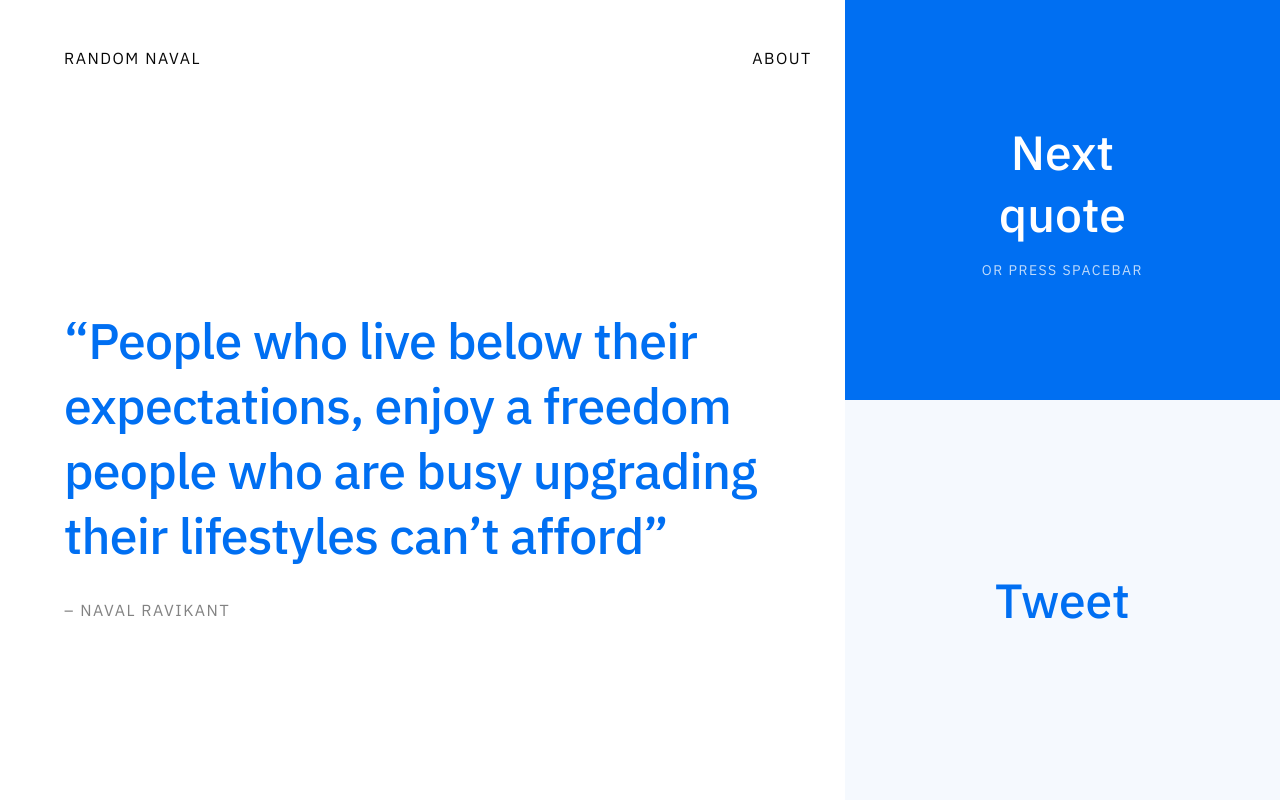
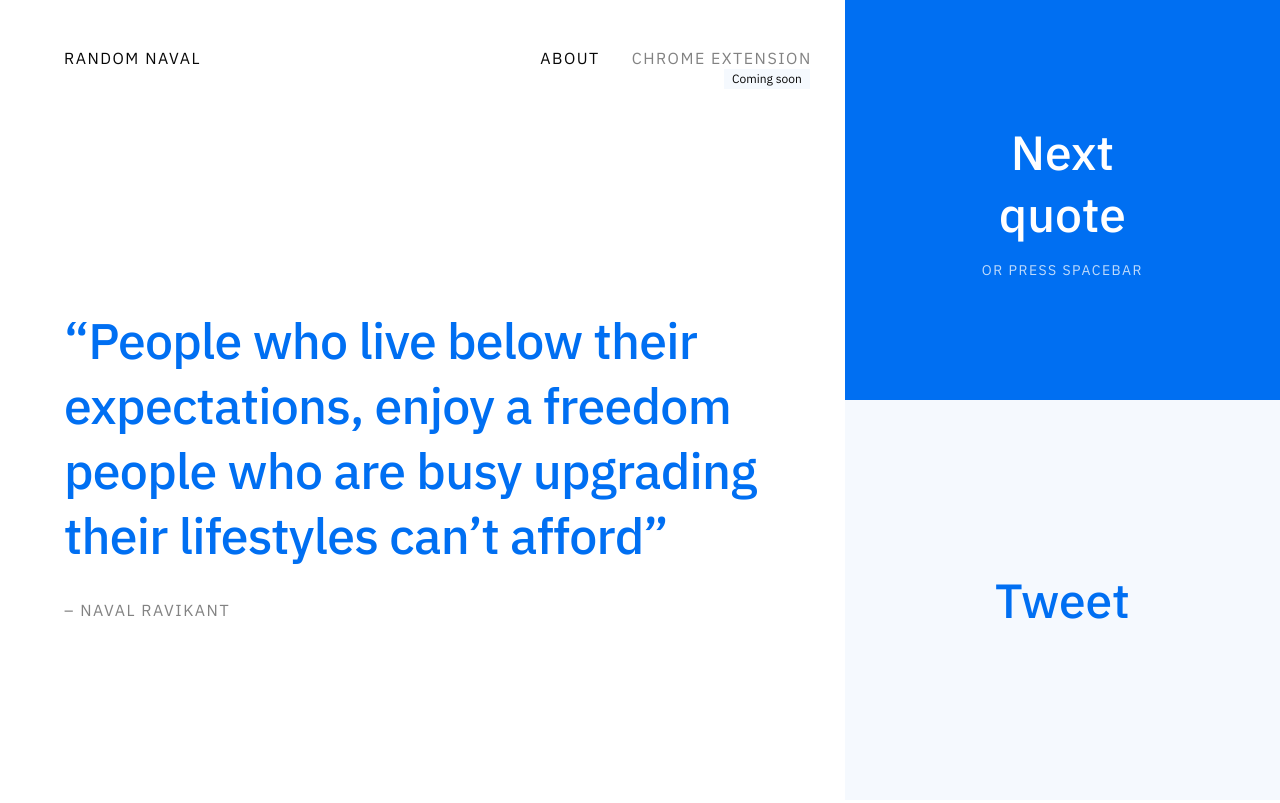
Before and after one commit to PreciousME/preciousme.github.io, a plain HTML site: page index.html in a window 1280 px wide. Shown: the top 803 px of the page. Drawn offline with Linux system fonts and the light colour scheme.

Commit message:
Updated chrome plugin link

```diff
--- a/index.html
+++ b/index.html
@@ -12,6 +12,16 @@
         <link rel="stylesheet" href="style/style.css">
         <link href="https://fonts.googleapis.com/css2?family=IBM+Plex+Sans:wght@300;400;500;600;700&display=swap" rel="stylesheet">
         <link rel="shortcut icon" href="style/images/random-naval-favicon.png" type="image/x-icon">
+        <!-- Global site tag (gtag.js) - Google Analytics -->
+        <script async src="https://www.googletagmanager.com/gtag/js?id=UA-173178713-1"></script>
+        <script>
+        window.dataLayer = window.dataLayer || [];
+        function gtag(){dataLayer.push(arguments);}
+        gtag('js', new Date());
+
+        gtag('config', 'UA-173178713-1');
+        </script>
+
     </head>
 
     <body>
@@ -24,6 +34,8 @@
                     <a href="index.html">RANDOM NAVAL</a>
                     <div class="interior">
                         <a href="about.html">ABOUT</a>
+                        <h6 href="#" class="chrome">CHROME EXTENSION</h6>
+                        <p>Coming soon</p>
                     </div>
                 </header>
                 <h1 id="output">"There is no answer. The real answer is ‘because.’ You get to make up your own answer is the beauty. If there was a single answer, we would not be free. We would be trapped…we would all have to live to that answer…luckily there is no answer. There is no answer. The real answer is ‘because.’ You get to make up your own answer is the beauty. If there was a single answer, we would not be free. We would be trapped…we would all have to live to that answer…luckily there is no answer.""</h1>
--- a/style/style.css
+++ b/style/style.css
@@ -252,6 +252,10 @@ h1, h2 {
   }
 }
 
+.interior h6 {
+  margin-left: 2rem;
+}
+
 h1#output, h2#outpu {
   margin: 20vh 0 2rem 0;
 }
@@ -275,9 +279,13 @@ header {
   bottom: 0;
   z-index: 1;
 }
-@media only screen and (max-width: 768px) {
+@media only screen and (max-width: 800px) {
 .about .ctas {
   position: relative;
+}
+
+a.chrome {
+  display: none;
 }
 }
 
@@ -470,7 +478,7 @@ h6.footer.mob {
   bottom: 84px;
 }*/
 
-header a, .content p {
+header a, .content p, .interior h6 {
   color: #080808;
   font-size: 0.75rem;
   letter-spacing: 1.5px;
@@ -486,14 +494,15 @@ header a, .content p {
 }
 
 @media only screen and (min-width: 768px) {
-  header a, .content p {
+  header a, .content p, .interior h6 {
     font-size: 1rem;
+    margin-bottom: 0vh;
   }
 }
 
 
 
-@media only screen and (min-width: 768px) {
+@media only screen and (min-width: 800px) {
   .footer {
     margin-left: 4rem;
   }
@@ -503,7 +512,7 @@ h6.footer.desk {
   display: none;
 }
 
-@media only screen and (min-width: 768px) {
+@media only screen and (min-width: 800px) {
   h6.footer.mob {
     display: none;
   }
@@ -620,6 +629,28 @@ ul.naval-links li a{
   margin-bottom: 4rem;
   margin-left: 2rem;
 }
+
+.interior p {
+  font-size: 12px;
+  position: absolute;
+  right: 2px;
+  text-transform: unset;
+  letter-spacing: 0;
+  color: #080808;
+  opacity: 1;
+  background-color: #f5f9fe;
+  padding: 4px 8px;
+  line-height: 1;
+  top: 21px;
+}
+
+.interior {
+  position: relative;
+  display: flex;
+}
+h6.chrome {
+  opacity: .5;
+}
 /*
 .modal-window {
   position: fixed;
```
Also changed, not shown: about.html (+1 -1 lines).
